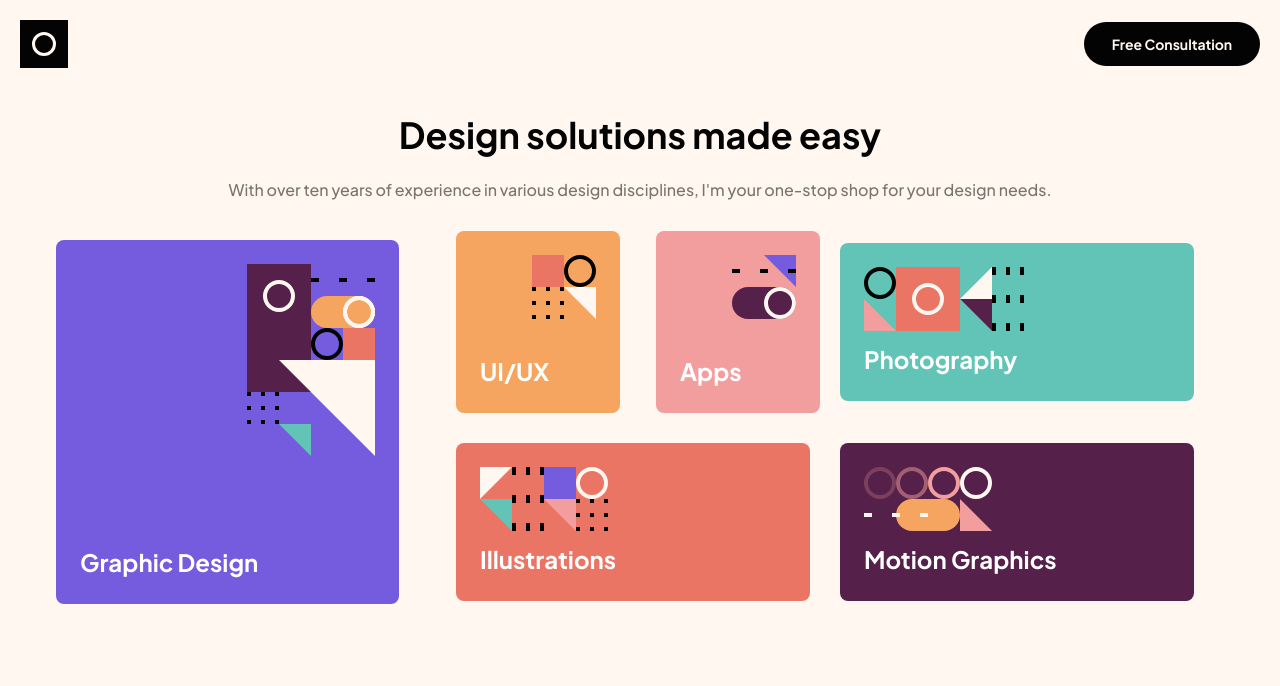
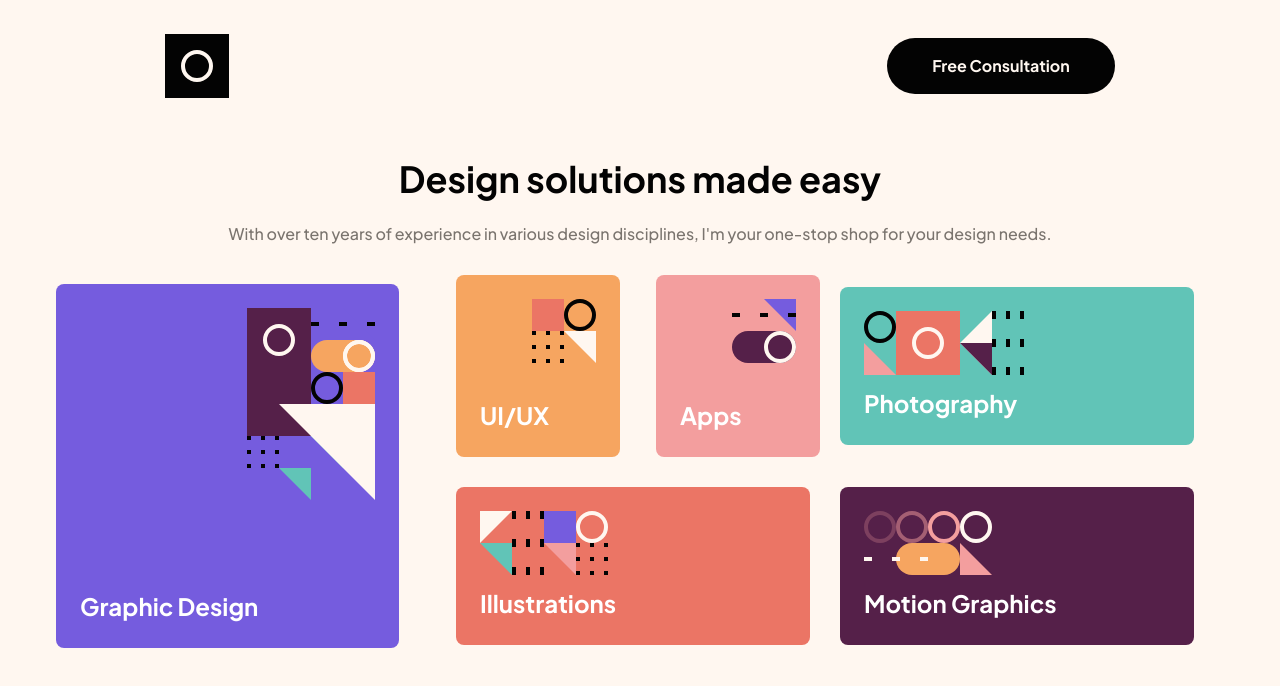
Before and after one commit to johnny-estrada/single-page-design-portfolio, a React (Vite) app: page / in a window 1280 px wide. Shown: the top 686 px of the page. Built offline with nearby package versions, Linux system fonts and the light colour scheme.

Commit message:
Update Navbar units to rem

```diff
--- a/src/components/Navbar.css
+++ b/src/components/Navbar.css
@@ -2,23 +2,22 @@
     display: flex;
     align-items: center;
     justify-content: space-between;
-    padding: 20px 20px;
+    padding: 2.125rem 10.3125rem
 }
 
 .header__img {
     display: block;
-    width: 48px;
-    height: 48px;
+    width: 4rem;
+    height: 4rem;
 }
 
 .header__btn {
-    width: 176px;
-    height: 44px;
-    border-radius: 28px;
-    /* padding: 8px 28px; */
+    width: 14.25rem;
+    height: 3.5rem;
+    border-radius: 1.75rem;
     border: none;
     background-color: #030303;
     color: #FFF7F0;
-    font-size: 14px;
+    line-height: 1.75rem;
     font-weight: 700;
 }
```
